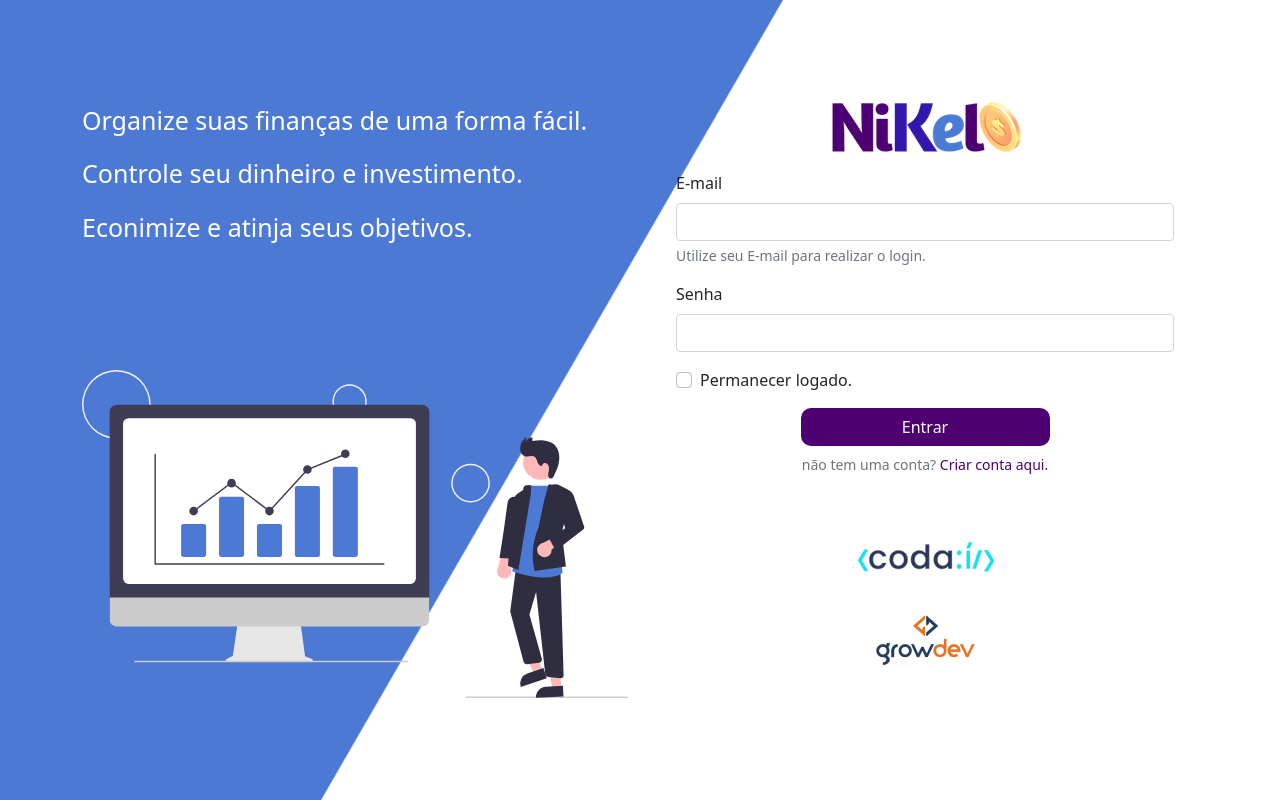
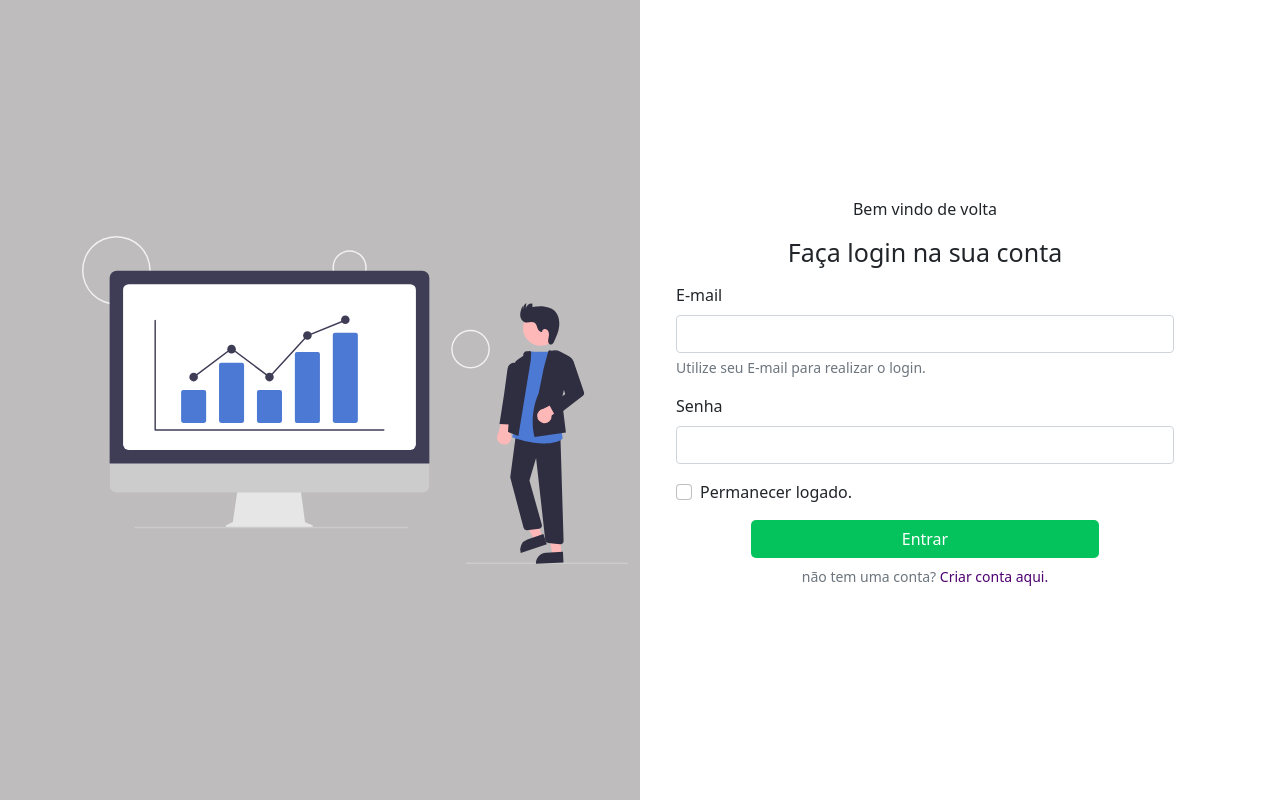
Before and after one commit to projetos-junior/nikel, a plain HTML site: page public/index.html in a window 1280 px wide. Drawn offline with nearby package versions, Linux system fonts and the light colour scheme.

Commit message:
Modificação Pagina de login

```diff
--- a/public/Assets/css/styles.css
+++ b/public/Assets/css/styles.css
@@ -15,11 +15,10 @@
 /*Style LOGIN*/
 
 #login {
-    background: linear-gradient(120deg,#4c79d3 44.9%, #FFF 45%) no-repeat fixed;
+    background: linear-gradient(90deg,#bebcbc 50%, #FFF 50%) no-repeat fixed;
 }
 
 .text-login{
-    color: #fff;
     font-size: 25px;
     font-weight:500;
 }
@@ -28,11 +27,11 @@
     bottom: 100px;
 }
 button.btn-login {
-    background-color: #4E0070;
-    border-radius: 10px;
+    background-color: #04c35c;
+    border-radius: 5px;
     color: #FFFFFF;
-    width: 50%;
-    margin: 0 25%;
+    width: 70%;
+    margin: 0 15%;
 }
 
 button.btn-login:hover, button.button-defauld:hover {
@@ -52,7 +51,7 @@
 /*style pagina HOME*/
 
 #app{
-    background: linear-gradient(110deg, #FFF 44.9%,#4c79d3 45%) no-repeat fixed;
+    background: linear-gradient(90deg, #FFF 50%,#4c79d3 50%) no-repeat fixed;
 }
 header{
     border-bottom: 1px solid #bebcbc;
--- a/public/index.html
+++ b/public/index.html
@@ -18,13 +18,9 @@
         <div class="container">
             <div class="row vh-100">
                 <div class="col d-flex justify-content-around my-5 flex-column">
-                    <div class="text-login">
-                        <p>Organize suas finanças de uma forma fácil.</p>
-                        <p>Controle seu dinheiro e investimento.</p>
-                        <p>Econimize e atinja seus objetivos.</p>
-                    </div>
-                    <div class="text-center">
-                        <img src="./assets/images/undraw_finance_re_gnv2.svg" alt="image pocket" class="img-fluid" srcset="">
+                    <div>
+                        <img src="./assets/images/undraw_finance_re_gnv2.svg" alt="image pocket" class="img-fluid"
+                            srcset="">
                     </div>
                 </div>
                 <div class="col d-flex justify-content-center my-5 flex-column">
@@ -32,7 +28,8 @@
                         <div class="row">
                             <div class="col">
                                 <div class="text-center mb-3">
-                                    <img src="./assets/images/nikel-logo.png" alt="Logo Nikel" class="img-fluid">
+                                    <p>Bem vindo de volta</p>
+                                    <h2 class="text-login">Faça login na sua conta</h2>
                                 </div>
                             </div>
                         </div>
@@ -60,22 +57,9 @@
                         </div>
                         <div class="row">
                             <div class="col">
-                                <p class="text-center mt-2 form-text" data-bs-toggle="modal" data-bs-target="#register-modal">não tem uma conta?<span class="link-default">
+                                <p class="text-center mt-2 form-text" data-bs-toggle="modal"
+                                    data-bs-target="#register-modal">não tem uma conta?<span class="link-default">
                                         Criar conta aqui.</span> </p>
-                            </div>
-                        </div>
-                        <div class="row">
-                            <div class="col">
-                                <div class="text-center mt-5">
-                                    <img src="./assets/images/codai-logo.png" alt="Logo Codai" class="img-fluid">
-                                </div>
-                            </div>
-                        </div>
-                        <div class="row">
-                            <div class="col">
-                                <div class="text-center">
-                                    <img src="./assets/images/growdev-logo.png" alt="Logo Growdev" class="img-fluid">
-                                </div>
                             </div>
                         </div>
                     </div>
@@ -110,7 +94,8 @@
 
                             </div>
                             <div class="modal-footer">
-                <button type="button" class="btn btn-secondary button-cancel" data-bs-dismiss="modal">Canselar</button>
+                                <button type="button" class="btn btn-secondary button-cancel"
+                                    data-bs-dismiss="modal">Canselar</button>
                                 <button type="submit" class="btn button-defauld">Criar conta</button>
                             </div>
                     </form>
```
Lines whose indentation alone changed are shown as unchanged.
